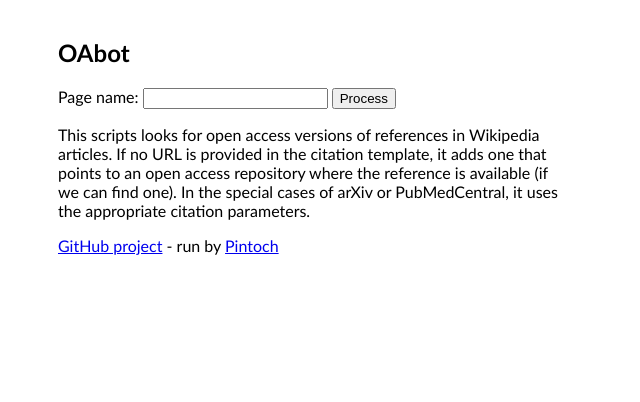
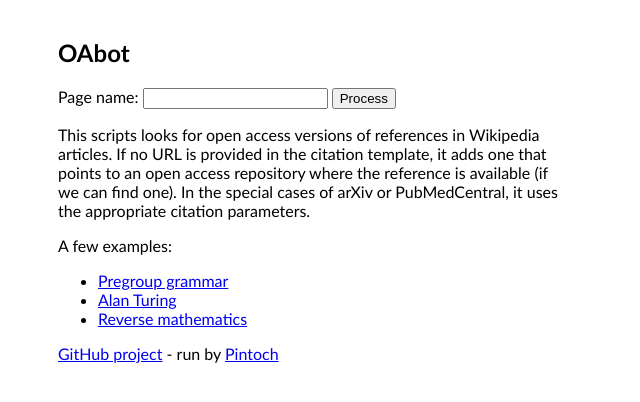
Before and after one commit to quiddity-wp/oabot, a Bottle app: page / in a window 1280 px wide. Shown: the top 402 px of the page, without its empty margins (0-640 px from the left). Run offline with Bottle, Linux system fonts and the light colour scheme.

Commit message:
Added caching

```diff
--- a/app.py
+++ b/app.py
@@ -1,6 +1,8 @@
 # -*- encoding: utf-8 -*-
 from bottle import route, run, static_file, request, default_app
 from poc import *
+import os.path
+import md5
 
 @route('/')
 def home():
@@ -10,10 +12,27 @@ def home():
 def css(fname):
     return static_file(fname, root='css/')
 
+def cached(fun, force, *args):
+    r = md5.md5()
+    r.update(args[0])
+    h = r.hexdigest()
+    cache_fname = 'cache/%s.html' % h
+    if not force and os.path.isfile(cache_fname):
+	with codecs.open(cache_fname, 'r', 'utf-8') as f:
+	    val = f.read()
+	return val
+    else:
+	with codecs.open(cache_fname, 'w', 'utf-8') as f:
+	    value = fun(*args)
+	    f.write(value)
+	return value
+
+
 @route('/process')
 def process():
     page_name = request.query.get('name')
-    tpl = render_template(page_name)
+    force = request.query.get('refresh') == 'true'
+    tpl = cached(render_template, force, page_name, request.url)
     return tpl
 
 if __name__ == '__main__':
--- a/css/style.css
+++ b/css/style.css
@@ -36,7 +36,7 @@ tbody {
     width: 20px;
     background-color: #fff;
 }
-.diff_add {
+.diff_add, .diff_chg {
     background-color: #ffb3b3;
 }
 pre {
--- a/templates/home.html
+++ b/templates/home.html
@@ -18,6 +18,14 @@
         This scripts looks for open access versions of references in Wikipedia articles. If no URL is provided in the citation template, it adds one that points to an open access repository where the reference is available (if we can find one). In the special cases of arXiv or PubMedCentral, it uses the appropriate citation parameters.
         </p>
 
+	<p>
+	A few examples:
+	<ul>
+	     <li><a href="/oabot/process?name=Pregroup+grammar">Pregroup grammar</a></li>
+	     <li><a href="/oabot/process?name=Alan+Turing">Alan Turing</a></li>
+	     <li><a href="/oabot/process?name=Reverse+mathematics">Reverse mathematics</a></li>
+	</ul>
+
 	<p><a href="https://github.com/wetneb/oabot">GitHub project</a> -
            run by <a href="https://en.wikipedia.org/wiki/User_talk:Pintoch">Pintoch</a>
 	 </p>
```
Also changed, not shown: 1 other file.
